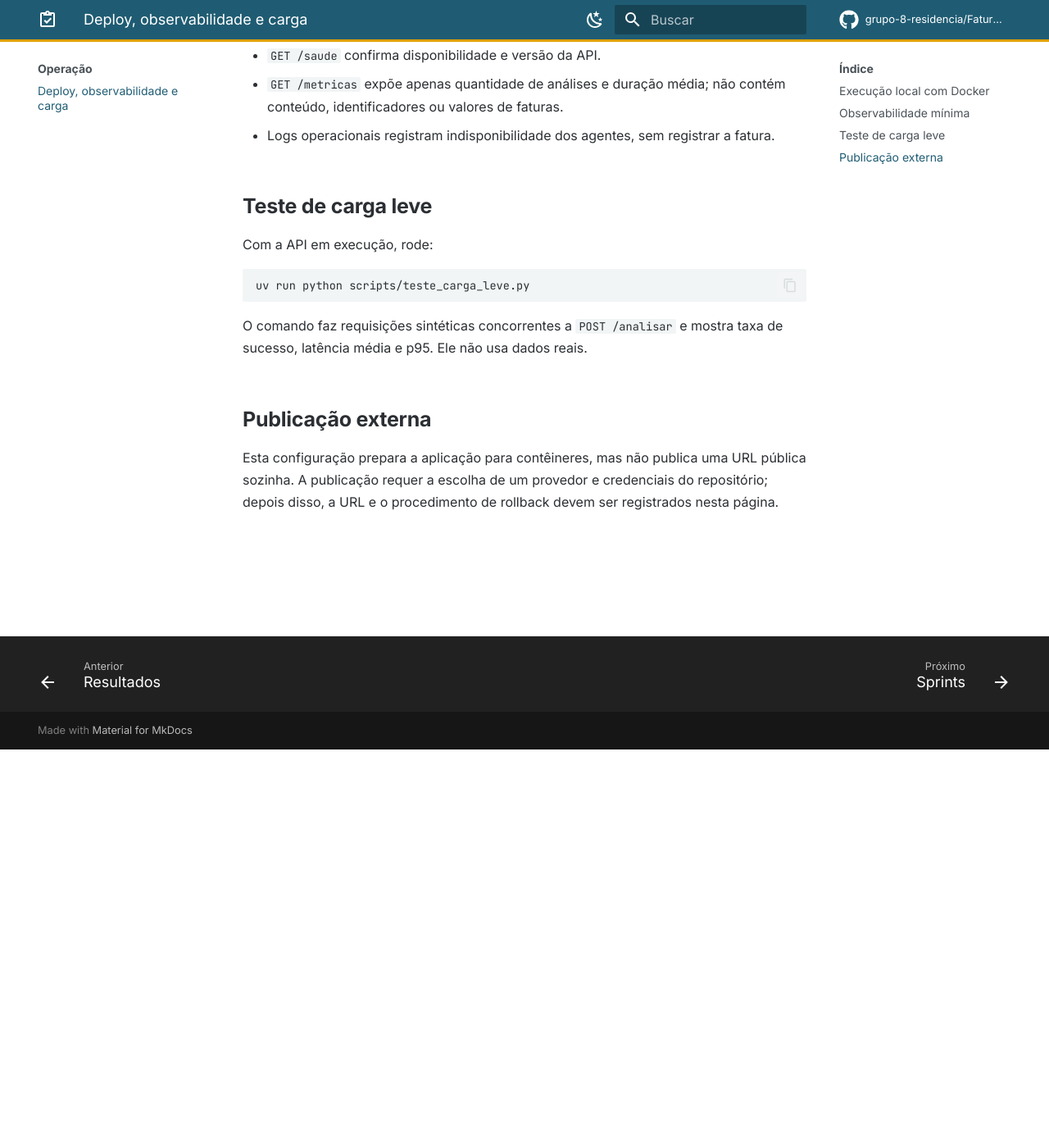
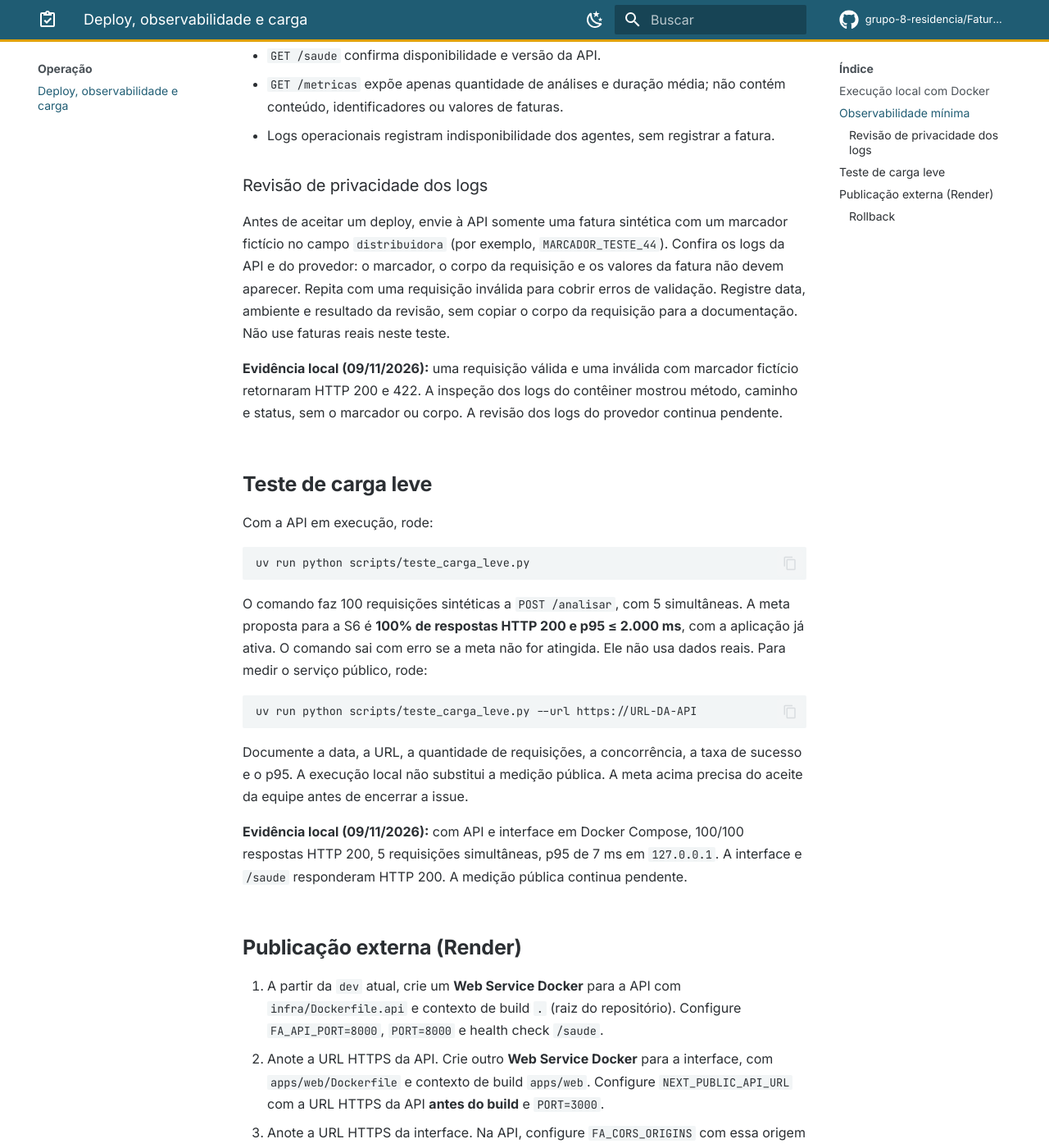
Before and after one commit to grupo-8-residencia/Fatura-Aberta, an MkDocs documentation site: the page built from docs/operacao/deploy-observabilidade-carga.md, in a window 1280 px wide and 1400 px high, scrolled down 486 px. Shown: the whole window at 82% size. Built offline with MkDocs 1.6.1 and Material for MkDocs 9.7.7, drawn with Linux system fonts in a browser that asks for light colours; plug-ins that fetch from the network failed and are left out; comment, search, counter and statistics services are not loaded; some of the changed text lies outside the part shown.

Commit message:
feat(ops): prepara publicação pública da issue 44

````diff
--- a/docs/operacao/deploy-observabilidade-carga.md
+++ b/docs/operacao/deploy-observabilidade-carga.md
@@ -17,6 +17,20 @@ Use `docker compose -f infra/docker-compose.yml down` para encerrar os serviços
   conteúdo, identificadores ou valores de faturas.
 - Logs operacionais registram indisponibilidade dos agentes, sem registrar a fatura.
 
+### Revisão de privacidade dos logs
+
+Antes de aceitar um deploy, envie à API somente uma fatura sintética com um marcador
+fictício no campo `distribuidora` (por exemplo, `MARCADOR_TESTE_44`). Confira os logs
+da API e do provedor: o marcador, o corpo da requisição e os valores da fatura não
+devem aparecer. Repita com uma requisição inválida para cobrir erros de validação.
+Registre data, ambiente e resultado da revisão, sem copiar o corpo da requisição
+para a documentação. Não use faturas reais neste teste.
+
+**Evidência local (09/11/2026):** uma requisição válida e uma inválida com
+marcador fictício retornaram HTTP 200 e 422. A inspeção dos logs do contêiner
+mostrou método, caminho e status, sem o marcador ou corpo. A revisão dos logs
+do provedor continua pendente.
+
 ## Teste de carga leve
 
 Com a API em execução, rode:
@@ -25,12 +39,49 @@ Com a API em execução, rode:
 uv run python scripts/teste_carga_leve.py
 ```
 
-O comando faz requisições sintéticas concorrentes a `POST /analisar` e mostra taxa
-de sucesso, latência média e p95. Ele não usa dados reais.
+O comando faz 100 requisições sintéticas a `POST /analisar`, com 5 simultâneas.
+A meta proposta para a S6 é **100% de respostas HTTP 200 e p95 ≤ 2.000 ms**,
+com a aplicação já ativa. O comando sai com erro se a meta não for atingida.
+Ele não usa dados reais. Para medir o serviço público, rode:
 
-## Publicação externa
+```bash
+uv run python scripts/teste_carga_leve.py --url https://URL-DA-API
+```
 
-Esta configuração prepara a aplicação para contêineres, mas não publica uma URL
-pública sozinha. A publicação requer a escolha de um provedor e credenciais do
-repositório; depois disso, a URL e o procedimento de rollback devem ser registrados
-nesta página.
+Documente a data, a URL, a quantidade de requisições, a concorrência, a taxa de
+sucesso e o p95. A execução local não substitui a medição pública. A meta acima
+precisa do aceite da equipe antes de encerrar a issue.
+
+**Evidência local (09/11/2026):** com API e interface em Docker Compose,
+100/100 respostas HTTP 200, 5 requisições simultâneas, p95 de 7 ms em
+`127.0.0.1`. A interface e `/saude` responderam HTTP 200. A medição pública
+continua pendente.
+
+## Publicação externa (Render)
+
+1. A partir da `dev` atual, crie um **Web Service Docker** para a API com
+   `infra/Dockerfile.api` e contexto de build `.` (raiz do repositório).
+   Configure `FA_API_PORT=8000`, `PORT=8000` e health check `/saude`.
+2. Anote a URL HTTPS da API. Crie outro **Web Service Docker** para a interface,
+   com `apps/web/Dockerfile` e contexto de build `apps/web`. Configure
+   `NEXT_PUBLIC_API_URL` com a URL HTTPS da API **antes do build** e `PORT=3000`.
+3. Anote a URL HTTPS da interface. Na API, configure `FA_CORS_ORIGINS` com essa
+   origem exata, sem caminho (por exemplo, `https://minha-interface.onrender.com`),
+   e faça novo deploy da API. Não use `*`. A interface deve ser reconstruída se
+   `NEXT_PUBLIC_API_URL` mudar.
+4. Confirme `GET /saude`, abra a interface e envie uma fatura sintética pelo
+   formulário. Depois execute o teste de carga e a revisão de logs acima.
+
+O `infra/docker-compose.yml` é apenas para desenvolvimento local: suas portas
+são vinculadas a `127.0.0.1` e o build da interface aponta para a API local.
+Não o use como configuração de deploy público. Configure segredos somente no
+painel do provedor, nunca em `NEXT_PUBLIC_*` nem no Git.
+
+**URLs públicas:** pendentes de criação dos serviços.
+
+### Rollback
+
+Se o deploy apresentar falhas, no painel do Render abra o serviço afetado,
+vá a **Deploys** e use **Rollback** em uma versão anterior aprovada. Confirme
+`/saude` e o fluxo sintético depois da reversão. O rollback pelo painel
+desativa o deploy automático; reative-o depois de corrigir o problema.
````
Also changed, not shown: 4 other files.
